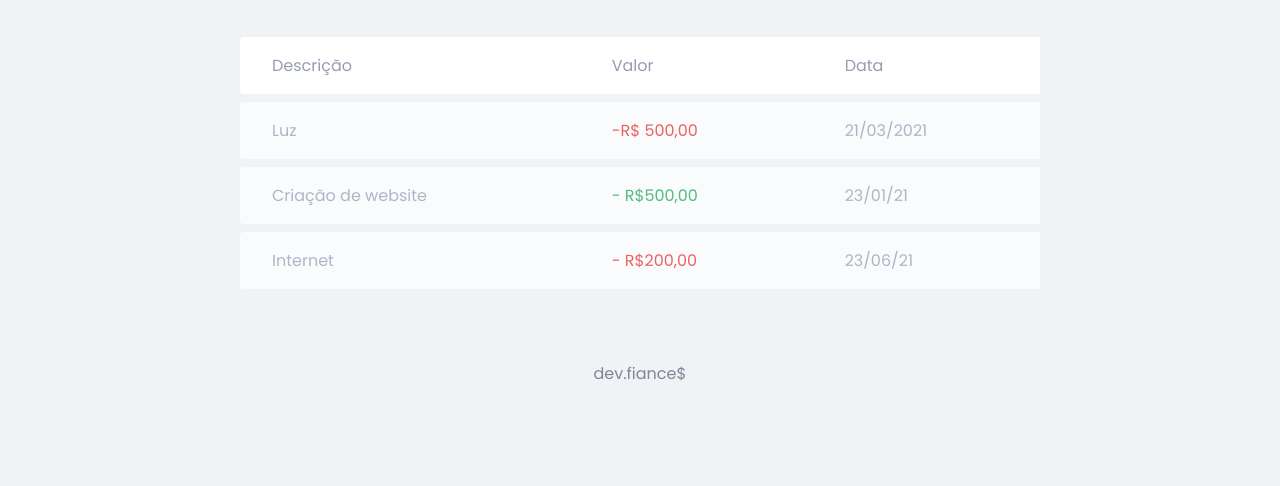
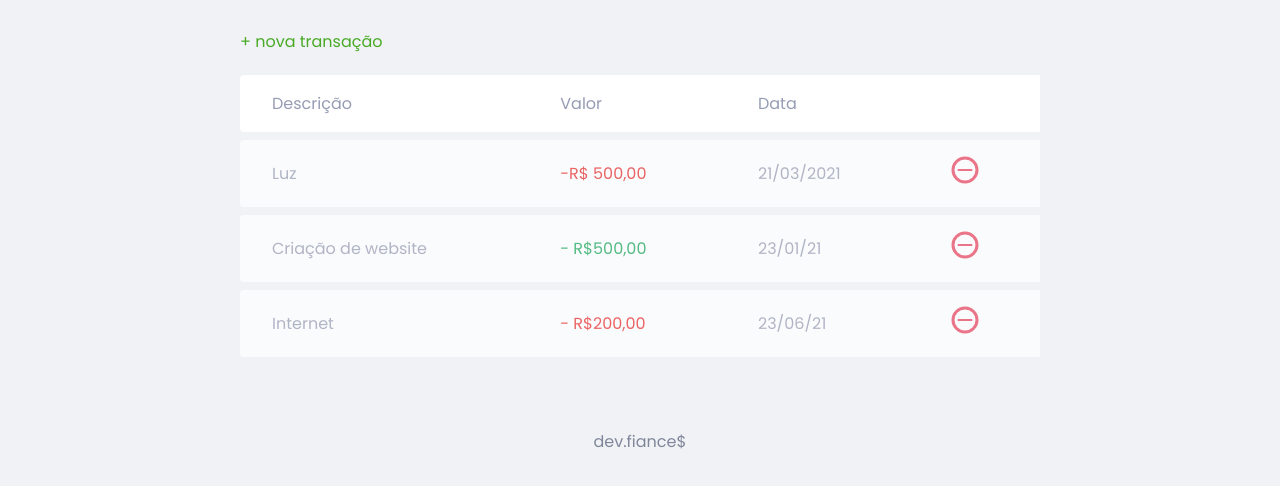
Before and after one commit to nycolexavier/Maratona-discover, a plain HTML site: page index.html in a window 1280 px wide. Shown: the part 594-1080 px from the top of the page. Before the commit the page ends 1012 px from the top, so only its background shows below. Drawn offline with Linux system fonts and the light colour scheme.

Commit message:
colocando os minus

```diff
--- a/index.html
+++ b/index.html
@@ -53,6 +53,9 @@
 
         <section id="transaction">
             <h2 class="sr-only" >Transações</h2>
+
+            <a href="#" class="button new"> + nova transação</a>
+
             <table id="data-table">
                 <!--Tabela-->
                 <thead>
@@ -62,6 +65,7 @@
                         <!--Separo a linha com o th-->
                         <th>Valor</th>
                         <th>Data</th>
+                        <th></th>
                     </tr>
                     <!--linha-->
                 </thead>
@@ -71,16 +75,25 @@
                         <td class="descriptions" >Luz</td>
                         <td class="expense">-R$ 500,00 </td>
                         <td class="date"> 21/03/2021</td>
+                        <td>
+                            <img src="assets/minus.svg" alt="Remover transação">
+                        </td>
                     </tr>
                     <tr>
                         <td class="descriptions">Criação de website</td>
                         <td class="income">- R$500,00</td>
                         <td class="date">23/01/21</td>
+                        <td>
+                            <img src="./assets/minus.svg" alt="">
+                        </td>
                     </tr>
                     <tr>
                         <td class="descriptions" >Internet</td>
                         <td class="expense">- R$200,00</td>
                         <td class="date">23/06/21</td>
+                        <td>
+                            <img src="./assets/minus.svg" alt="">
+                        </td>
                     </tr>
                 </tbody>
                 </thead>
--- a/style.css
+++ b/style.css
@@ -37,6 +37,20 @@ h2{
     color: var(--dark-blue);
 
     font-weight: normal;
+}
+
+/* Links e Buttons ============================*/
+a {
+    color: #49aa26;
+    text-decoration: none;
+}
+a:hover {
+    color: #3dd705
+}
+
+.button.new{
+    display: inline-block;
+    margin-bottom: .8em;
 }
 
 
```
